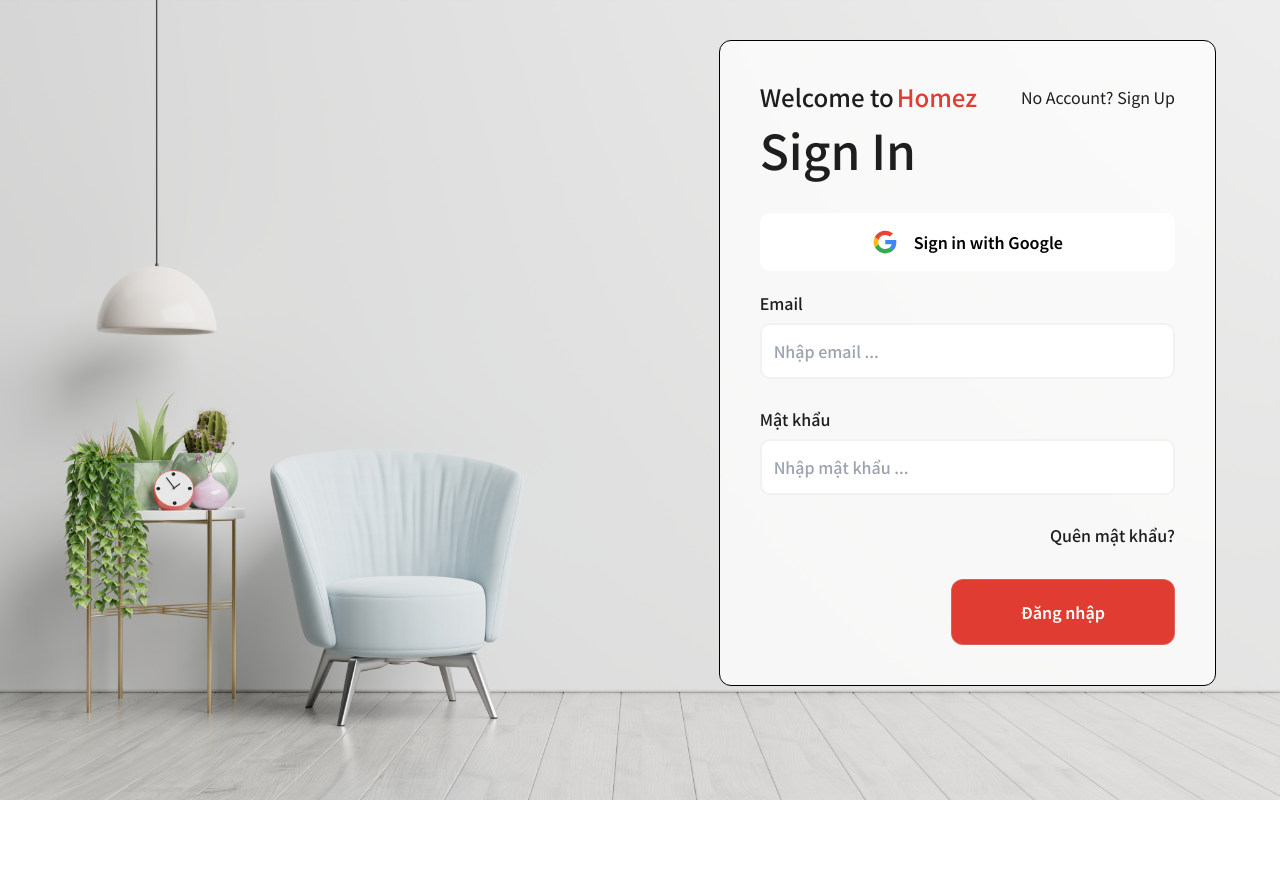
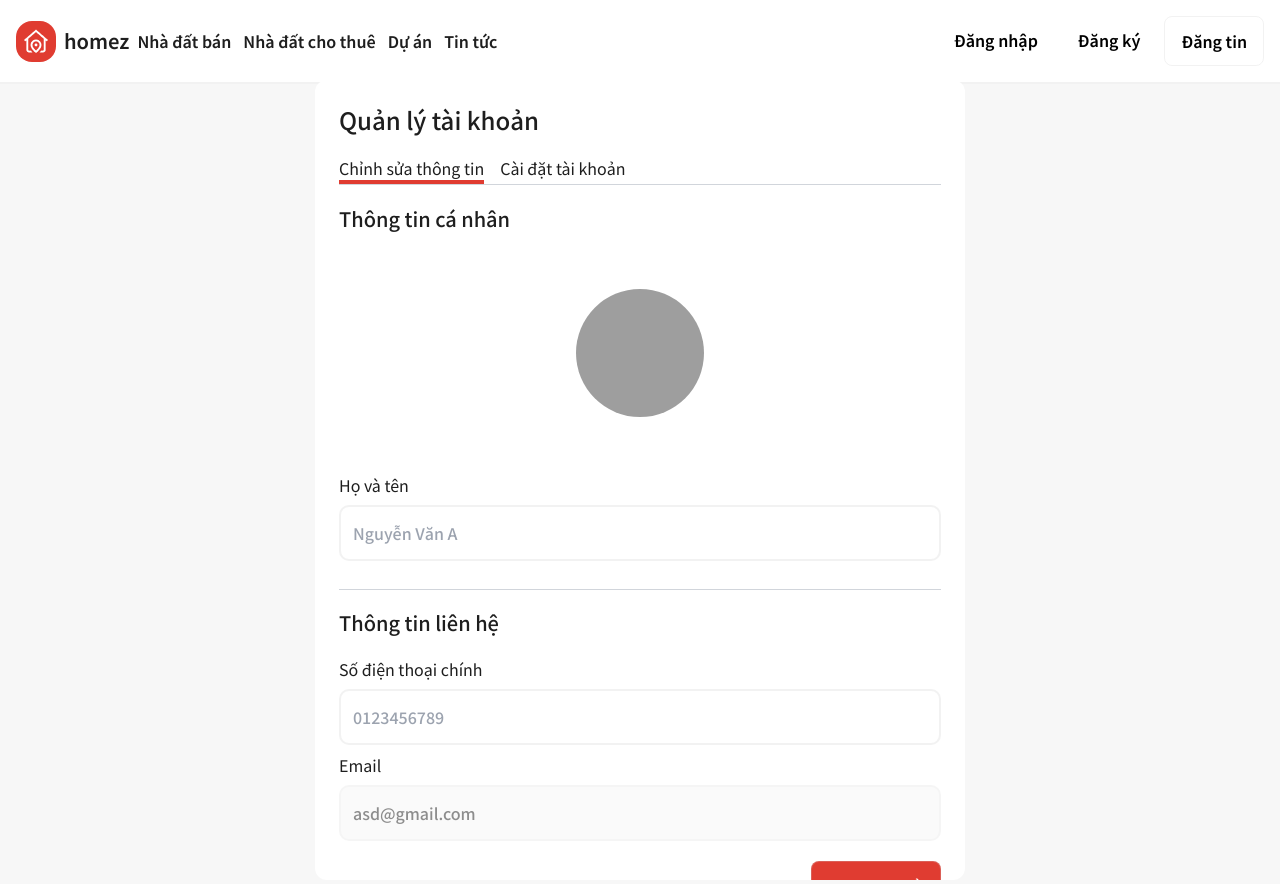
Before and after one commit to dongpham2/homez, a React (Vite) app in the folder frontend/: page /profile in a window 1280 px wide. Before the commit this address led to /signin. Before the commit the page ends 800 px from the top, so only its background shows below. Built offline with nearby package versions, Linux system fonts and the light colour scheme; no server answers; grey boxes are pictures that could not be loaded; what tailwindcss-rfs would draw is missing.

Commit message:
UI profile

```diff
--- a/frontend/src/App.tsx
+++ b/frontend/src/App.tsx
@@ -47,6 +47,10 @@ const router = createBrowserRouter([
         path: 'about',
         element: <About />,
       },
+      {
+        path: 'profile',
+        element: <Profile />,
+      },
     ],
   },
   {
--- a/frontend/src/components/Cards/CardLocation.tsx
+++ b/frontend/src/components/Cards/CardLocation.tsx
@@ -1,5 +1,4 @@
 import { cva } from 'class-variance-authority'
-
 import { cn } from '~/__generated__/utils'
 import { type ICardLocation } from '~/types/card.type'
 
--- a/frontend/src/screens/Home/index.tsx
+++ b/frontend/src/screens/Home/index.tsx
@@ -2,7 +2,7 @@ import { Link } from 'react-router-dom'
 
 import expandTopRight from '~/assets/icons/expandTopRight.icon.svg'
 import expandWhite from '~/assets/icons/expandWhite.icon.svg'
-import  CardLocation from '~/components/Cards/CardLocation'
+import CardLocation from '~/components/Cards/CardLocation'
 import CardNews from '~/components/Cards/CardNews'
 import CardReport from '~/components/Cards/CardReport'
 import { dataForYou, dataLocation, dataNews, dataOutstanding } from '~/data/fakeData'
@@ -15,7 +15,6 @@ import { Input } from '../../components/Input'
 const Home = () => {
   return (
     <div className="m-0 flex h-[880px] flex-col overflow-y-auto p-0">
-      <div className="">
       <div className="relative">
         <img src={banner} alt="banner" className="w-full overflow-hidden" />
         <form className="absolute left-1/2 top-1/2 flex w-[70%] -translate-x-1/2 -translate-y-1/2 transform items-center rounded-lg border-2 border-gray-primary bg-white pl-3">
@@ -127,7 +126,6 @@ const Home = () => {
         </div>
       </div>
     </div>
-    </div>
   )
 }
 
--- a/frontend/src/screens/Profile/index.tsx
+++ b/frontend/src/screens/Profile/index.tsx
@@ -1,5 +1,139 @@
+import { Form, FormControl, FormDescription, FormField, FormItem, FormMessage } from '~/components/Form'
+import { Button } from '../../components/Button'
+import { Input } from '~/components/Input'
+import { useForm } from 'react-hook-form'
+import cameraIcon from '~/assets/icons/camera.icon.svg'
+import { useState } from 'react'
+import { cva } from 'class-variance-authority'
+import { cn } from '~/__generated__/utils'
+
+const settingVariant = cva('h-1 w-full', {
+  variants: {
+    variant: {
+      default: 'bg-transparent',
+      active: 'bg-orange-primary',
+    },
+  },
+  defaultVariants: {
+    variant: 'default',
+  },
+})
+
 const Profile = () => {
-  return <div>Profile</div>
+  const img = 'https://www.vietnamworks.com/hrinsider/wp-content/uploads/2023/12/anh-dep-thien-nhien-3d-001.jpg'
+  const [isEdit, setIsEdit] = useState(true)
+  const [isSetting, setIsSetting] = useState(false)
+  const form = useForm()
+  const handleEdit = () => {
+    setIsEdit(true)
+    setIsSetting(false)
+  }
+  const handleSetting = () => {
+    setIsEdit(false)
+    setIsSetting(true)
+  }
+  return (
+    <div className="flex h-screen w-full items-center justify-center bg-[--gray-secondary]">
+      <Form {...form}>
+        <form className="absolute flex h-full w-full flex-col overflow-hidden rounded-lg bg-white p-6 sm:top-[10%] sm:max-h-[855px] sm:max-w-[650px]">
+          <h1 className="pb-5 text-xl font-medium sm:text-2xl">Quản lý tài khoản</h1>
+          {/* setting bar */}
+          <div className="flex gap-4">
+            <div>
+              <h4 className="cursor-pointer text-base" onClick={handleEdit}>
+                Chỉnh sửa thông tin
+              </h4>
+              <div className={cn(settingVariant({ variant: isEdit ? 'active' : 'default' }))}></div>
+            </div>
+            <div>
+              <h4 className="cursor-pointer text-base" onClick={handleSetting}>
+                Cài đặt tài khoản
+              </h4>
+              <div className={cn(settingVariant({ variant: isSetting ? 'active' : 'default' }))}></div>
+            </div>
+          </div>
+          <div className="mb-5 w-full bg-gray-300 pb-[0.5px]"></div>
+          {/* personal infor */}
+          {isEdit && (
+            <div>
+              <div className="flex-col items-center justify-center pb-5">
+                <h2 className="text-lg font-medium sm:text-xl">Thông tin cá nhân</h2>
+                <div className="flex h-60 items-center justify-center">
+                  <Button variant="default">
+                    {img ? (
+                      <img className="flex h-32 w-32 flex-col items-center justify-center rounded-full" src={img} />
+                    ) : (
+                      <div className="flex h-32 w-32 flex-col items-center justify-center rounded-full bg-white">
+                        <img src={cameraIcon} alt="camera" />
+                        <span>Tải ảnh</span>
+                      </div>
+                    )}
+                  </Button>
+                </div>
+                <div>
+                  <h3 className="pb-2">Họ và tên</h3>
+                  <FormField
+                    name="fullName"
+                    control={form.control}
+                    render={({ field }) => {
+                      return (
+                        <FormItem>
+                          <FormControl>
+                            <Input type="fullName" placeholder="Nguyễn Văn A" {...field} />
+                          </FormControl>
+                          <FormDescription />
+                          <FormMessage />
+                        </FormItem>
+                      )
+                    }}
+                  />
+                </div>
+              </div>
+              <div className="mb-5 h-[0.5px] w-full bg-gray-300"></div>
+              <div className="pb-5">
+                <h2 className="pb-5 text-lg font-medium sm:text-xl">Thông tin liên hệ</h2>
+                <div>
+                  <h3 className="pb-2">Số điện thoại chính</h3>
+                  <FormField
+                    name="phone"
+                    control={form.control}
+                    render={({ field }) => {
+                      return (
+                        <FormItem>
+                          <FormControl>
+                            <Input type="phone" placeholder="0123456789" {...field} />
+                          </FormControl>
+                          <FormDescription />
+                          <FormMessage />
+                        </FormItem>
+                      )
+                    }}
+                  />
+                </div>
+                <div>
+                  <h3 className="pb-2">Email</h3>
+                  <Input
+                    className="bg-[--gray-secondary]"
+                    placeholder="nguyenvana@gmail.com"
+                    type="email"
+                    disabled={true}
+                    value="asd@gmail.com"
+                  />
+                </div>
+              </div>
+              <div className="flex justify-end">
+                <Button size="sm" variant="primary" className="sm:w-38 w-50 text-white">
+                  Lưu thay đổi
+                </Button>
+              </div>
+            </div>
+          )}
+          {/* Account Settings */}
+          {isSetting && <div>Account Settings</div>}
+        </form>
+      </Form>
+    </div>
+  )
 }
 
 export default Profile
```
Also changed, not shown: frontend/src/assets/icons/camera.icon.svg (added), 1 other file (tests, documents, lock files or other folders). Lines whose indentation alone changed are shown as unchanged.
